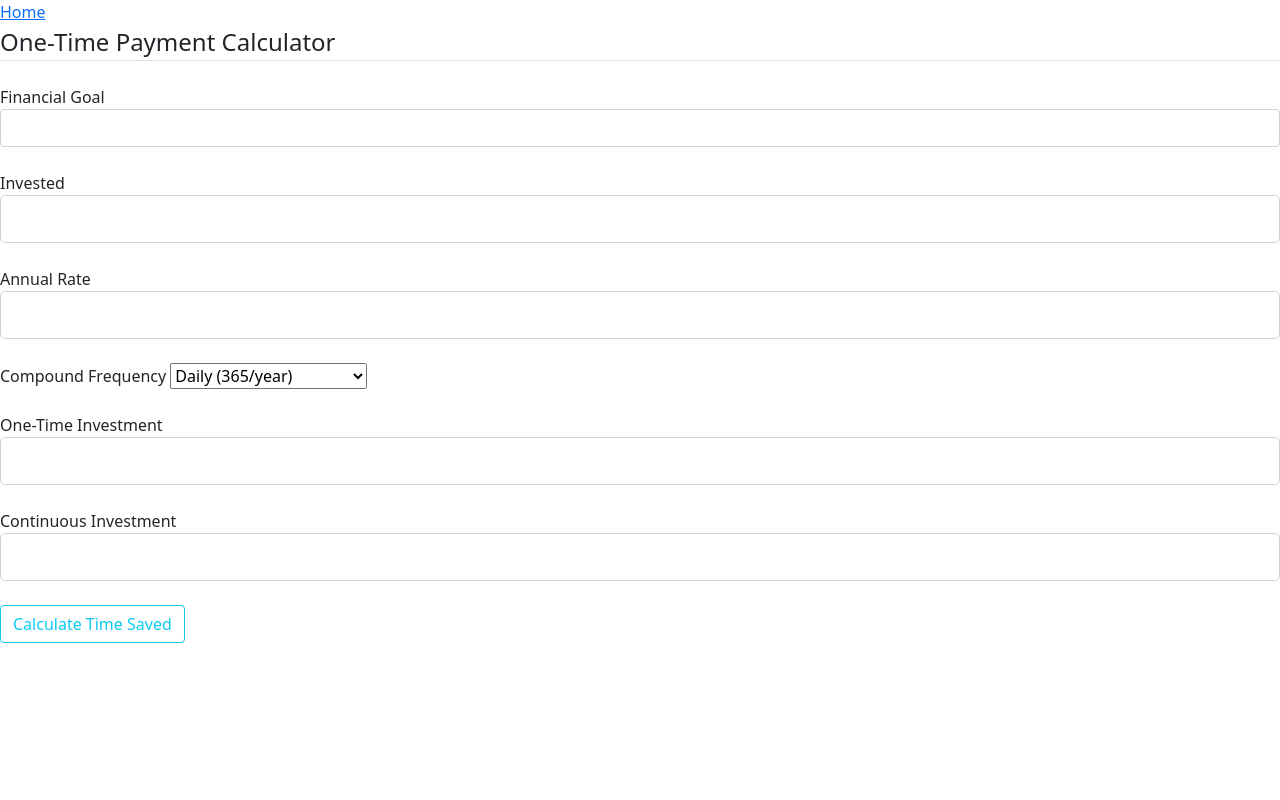
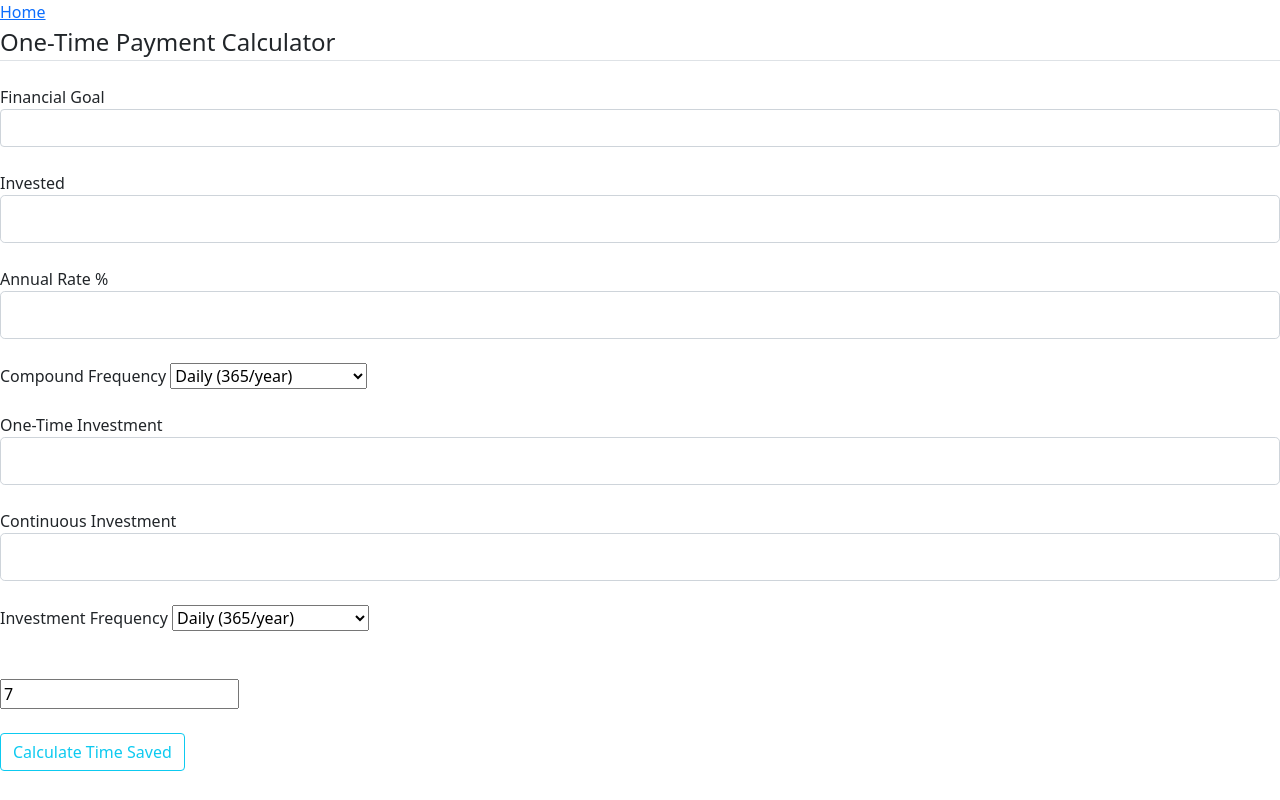
Before and after one commit to EmmaHMcArdle/FI-Calculator, a Flask app: page /calculator in a window 1280 px wide. Run offline with Flask 2, Linux system fonts and the light colour scheme.

Commit message:
Retrieve form data in routes and added wtfform fields

```diff
--- a/app.py
+++ b/app.py
@@ -1,7 +1,7 @@
-from flask import Flask, render_template
+from flask import Flask, render_template, request, redirect
 from flask.templating import render_template
 from flask_wtf import FlaskForm
-from wtforms import FloatField, SelectField, SubmitField
+from wtforms import FloatField, SelectField, SubmitField, DecimalField, validators
 from wtforms.validators import DataRequired
 from config import secret_key
 
@@ -17,15 +17,22 @@ def index():
 @app.route("/calculator", methods=['GET', 'POST'])
 def calculator():
     form = CalcForm()
-    if form.validate_on_submit():
-        a = form.query.get()
+    if request.method=="POST":
+        a = form.financialGoal.data
+        p = form.invested.data
+        r = form.annualRate.data
+        n = form.compoundFreq.data
+        saving = form.oneTimeInvestment.data
+
+        print(a)
+        return redirect('/')
     else:
         return render_template("calculator.html", form=form)
 
 class CalcForm(FlaskForm):
     financialGoal = FloatField('Financial Goal', validators=[DataRequired()])
     invested = FloatField('Invested', validators=[DataRequired()])
-    annualRate = FloatField("Annual Rate", validators=[DataRequired()])
+    annualRate = FloatField("Annual Rate %", validators=[DataRequired()])
     # Do I need data required if automatic default?
     compoundFreq = SelectField('Compound Frequency', choices=[(365, 'Daily (365/year)'),
                                 (360, 'Daily (360/year)'), (52, 'Weekly (52/year)'),
@@ -34,6 +41,12 @@ class CalcForm(FlaskForm):
                                 (4, 'Quarterly (4/year)'), (2, 'Semi-Annually (2/year)'), (1, 'Annually (1/year)')])
     oneTimeInvestment = FloatField('One-Time Investment')
     continuousInvestment = FloatField("Continuous Investment")
+    investmentFreq = SelectField("Investment Frequency", choices=[(365, 'Daily (365/year)'),
+                                (360, 'Daily (360/year)'), (52, 'Weekly (52/year)'),
+                                (26, 'Bi-Weekly (26/year)'), (24, 'Semi-Monthly (24/year)'),
+                                (12, 'Monthly (12/year)'), (6, 'Bi-Monthly (6/year)'),
+                                (4, 'Quarterly (4/year)'), (2, 'Semi-Annually (2/year)'), (1, 'Annually (1/year)')])
+    annRate = DecimalField("Annual Rate", [validators.NumberRange(min=0, max=10)])
     submit = SubmitField("Calculate Time Saved")
 
 
--- a/calc_env/pyvenv.cfg
+++ /dev/null
@@ -1,3 +0,0 @@
-home = /Library/Frameworks/Python.framework/Versions/3.9/bin
-include-system-site-packages = false
-version = 3.9.0
--- a/templates/calculator.html
+++ b/templates/calculator.html
@@ -51,7 +51,7 @@
                 </div>
                 <br>
                 <div class="form-group">
-                    <label>Compound Frequency</label>
+                    {{ form.compoundFreq.label(class="form-control-label") }}
                     <select name="freq" id='freq'>
                     {% for freq in form.compoundFreq %}
                         <option value="{{ freq }}">{{ freq.label }}</option>
@@ -86,6 +86,34 @@
                         {{ form.continuousInvestment(class="form-control form-control-lg") }}
                     {% endif %}
                 </div>
+                <br>
+                <div class="form-group">
+                    {{ form.investmentFreq.label(class="form-control-label") }}
+                    <select name="freq" id='freq'>
+                    {% for freq in form.compoundFreq %}
+                        <option value="{{ freq }}">{{ freq.label }}</option>
+                    {% endfor %}
+                    </select>
+                </div>
+                <br>
+                <!-- <div class="form-group">
+                    {{ form.annRate.label(class="form-control-label") }}
+                    {{ form.annRate() }} -->
+                    <!-- {% if form.annRate.errors %}
+                        {{ form.annRate(class="form-control form-control-lg is-invalid") }}
+                        <div class="invalid-feedback">
+                            {% for error in form.annRate.errors %}
+                                <span>{{ error }}</span>
+                            {% endfor %}
+                        </div>
+                    {%else %}
+                        {{ form.annRate(class="form-control form-control-lg") }}
+                    {% endif %} -->
+                </div>
+                <br>
+                <div>
+                    <input type="number" value="7" step="0.01" max="100">
+                </div>
             </fieldset>
             <br>
             <div class="form-group">
--- a/time_saved.py
+++ b/time_saved.py
@@ -7,7 +7,7 @@ a = 1000000.0 #float(input("Enter in your fire number "))
 p = 50000.0 #float(input("Enter in the money you have invested "))
 r = 0.07 #float(input("Enter in your estimate rate of return "))
 n = 12 # assuming monthly compound interest
-saving = 650 #amount saving
+repeatSavings = 650 #amount saved continuously
 
 t = (math.log(a/p)) / (n*(math.log(1 + (r/n))))
 
@@ -48,7 +48,7 @@ calculate_time(t)
 
 print("")
 print("This is how long until FIRE if you save amount:")
-p += saving
+p += repeatSavings
 afterT = (math.log(a/p)) / (n*(math.log(1 + (r/n))))
 
 print("After calculated time: " + str(afterT))
```
Also changed, not shown: 15 other files.
